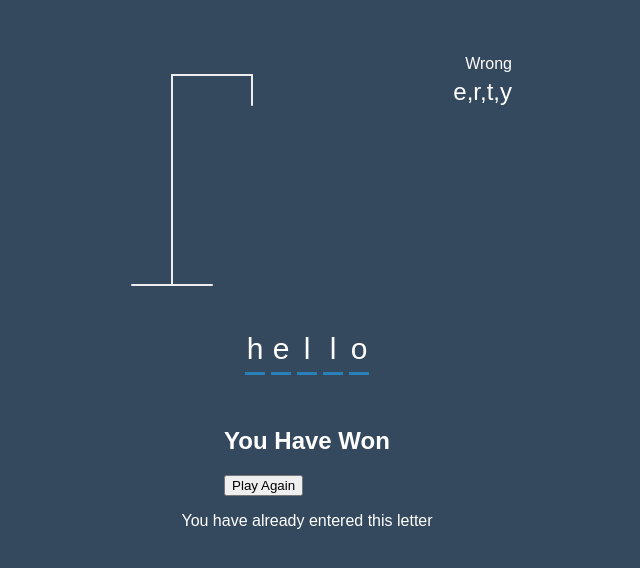
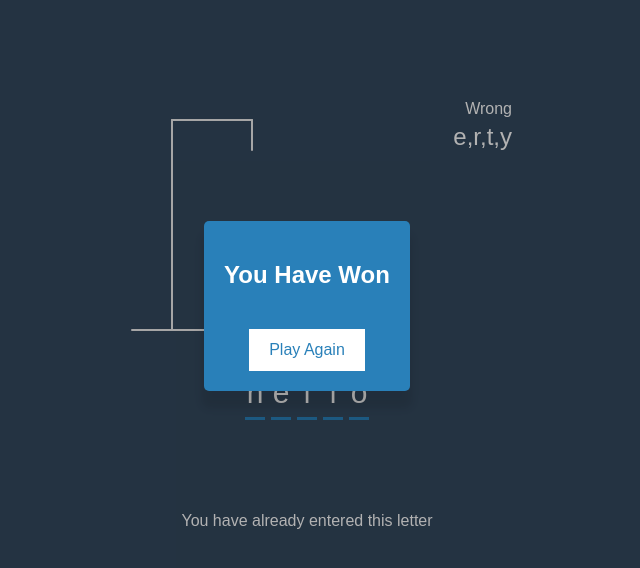
Before and after one commit to tayyab203/Hangman, a plain HTML site: page index.html in a window 1280 px wide. Shown: the part 94-662 px from the top of the page, without its empty margins (333-973 px from the left). Drawn offline with Linux system fonts and the light colour scheme.

Commit message:
commit 4

```diff
--- a/style.css
+++ b/style.css
@@ -70,3 +70,33 @@ h1 {
     height: 50px;
     width: 20px;
 }
+
+.popup-container {
+    background-color: rgba(0,0,0,0.3);
+    position: fixed;
+    top: 0;
+    bottom: 0;
+    left: 0;
+    right: 0;
+    display: flex;
+    /* display :none; */
+    align-items: center;
+    justify-content: center;
+}
+
+.popup {
+    background: #2980b9;
+    border-radius: 5px;
+    box-shadow: 0 15px 10px 3px rgba(0,0,0,0.1);
+    padding: 20px;
+    text-align: center;
+}
+.popup button {
+    cursor: pointer;
+    background-color: #fff;
+    color: #2980b9;
+    border: 0;
+    margin-top: 20px;
+    padding: 12px 20px;
+    font-size: 16px;
+}
```
